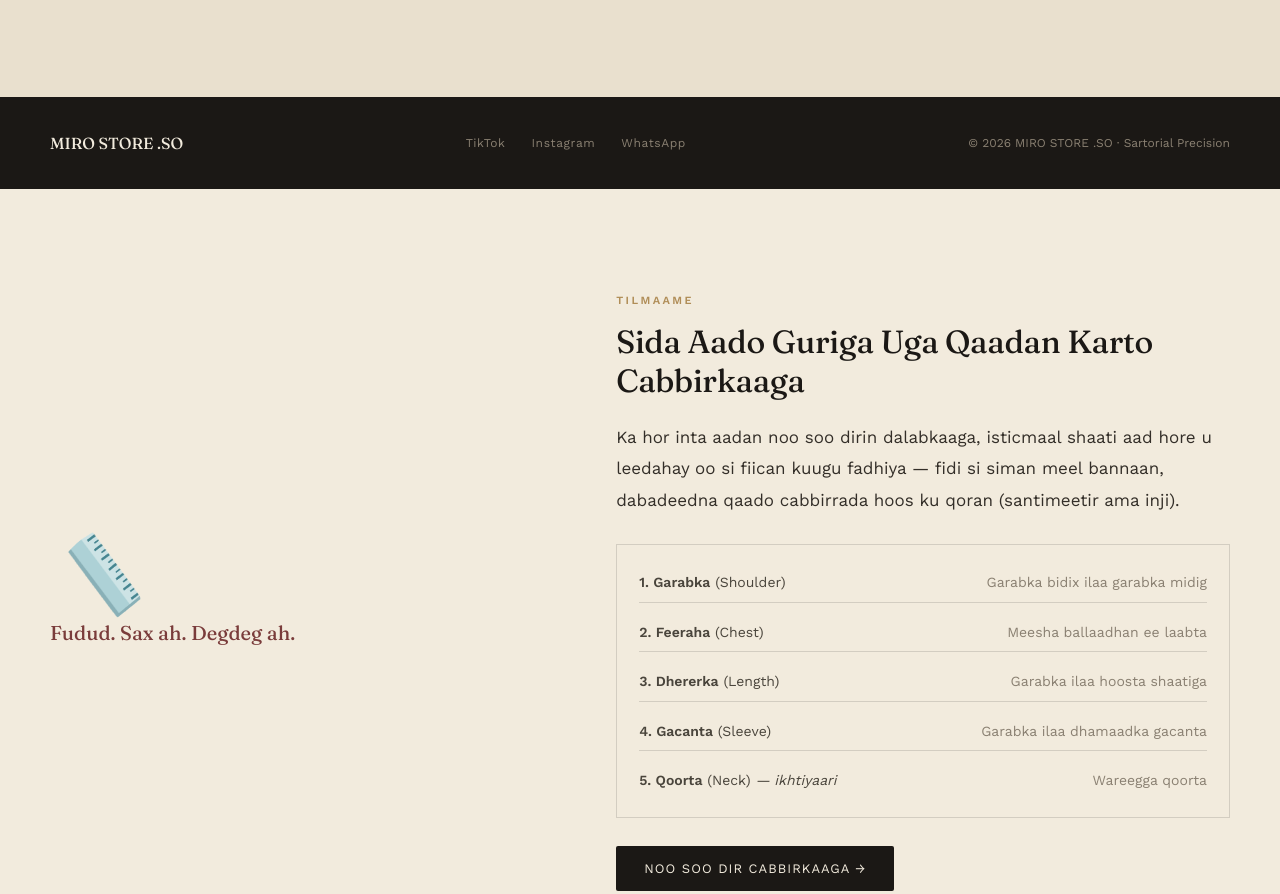
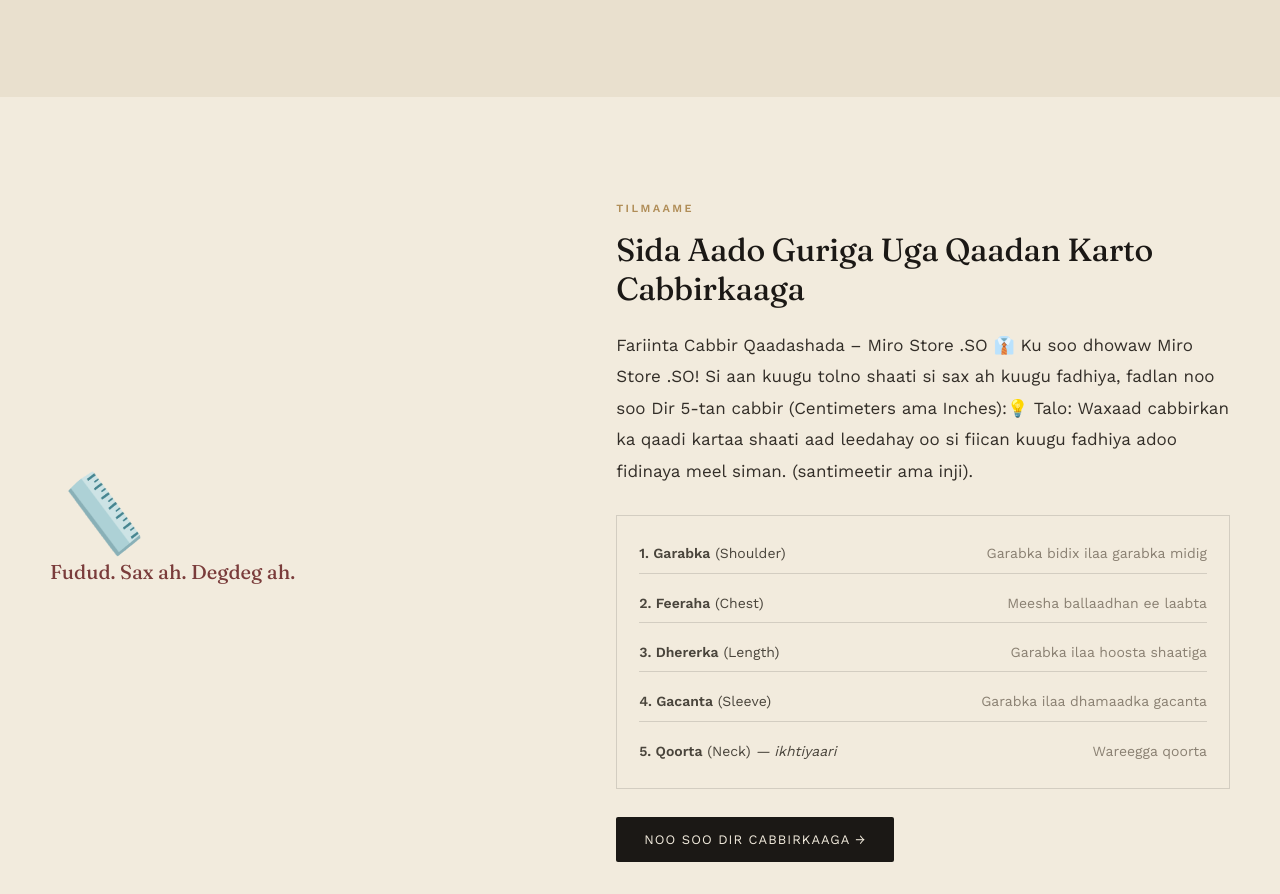
Before and after one commit to zakariyeusmacila-coder/miro-, a plain HTML site: page index.html in a window 1280 px wide. Shown: the part 3617-4511 px from the top of the page. Drawn offline with nearby package versions, Linux system fonts and the light colour scheme.

Commit message:
Update index.html

```diff
--- a/index.html
+++ b/index.html
@@ -591,17 +591,7 @@
   </div>
 </section>
 
-<footer>
-  <div class="footer-wrap">
-    <div class="flogo">MIRO STORE .SO</div>
-    <div class="footer-links">
-      <a href="https://www.tiktok.com/@miro.store.somalia?_r=1&_t=ZS-98bCvx12EfF" target="_blank">TikTok</a>
-      <a href="https://www.instagram.com/miro.store.so?igsh=dWpkdTE1eGJ3djB2" target="_blank">Instagram</a>
-      <a href="https://wa.me/252770714732" target="_blank">WhatsApp</a>
-    </div>
-    <div class="fine">&copy; 2026 MIRO STORE .SO &middot; Sartorial Precision</div>
-  </div>
-</footer>
+
 
 </body>
 </html>
@@ -610,7 +600,8 @@
     <div class="about-copy" style="order:2;">
       <span class="eyebrow">Tilmaame</span>
       <h2 style="margin:14px 0 22px; font-size:clamp(24px,2.6vw,32px); font-weight:450;">Sida Aado Guriga Uga Qaadan Karto Cabbirkaaga</h2>
-      <p>Ka hor inta aadan noo soo dirin dalabkaaga, isticmaal shaati aad hore u leedahay oo si fiican kuugu fadhiya — fidi si siman meel bannaan, dabadeedna qaado cabbirrada hoos ku qoran (santimeetir ama inji).</p>
+      <p>Fariinta Cabbir Qaadashada – Miro Store .SO 👔
+Ku soo dhowaw Miro Store .SO! Si aan kuugu tolno shaati si sax ah kuugu fadhiya, fadlan noo soo Dir 5-tan cabbir (Centimeters ama Inches):💡 Talo: Waxaad cabbirkan ka qaadi kartaa shaati aad leedahay oo si fiican kuugu fadhiya adoo fidinaya meel siman. (santimeetir ama inji).</p>
 
       <div class="no-trousers" style="flex-direction:column; align-items:stretch; gap:10px;">
         <div style="display:flex; justify-content:space-between; padding:8px 0; border-bottom:1px solid var(--line);">
```
